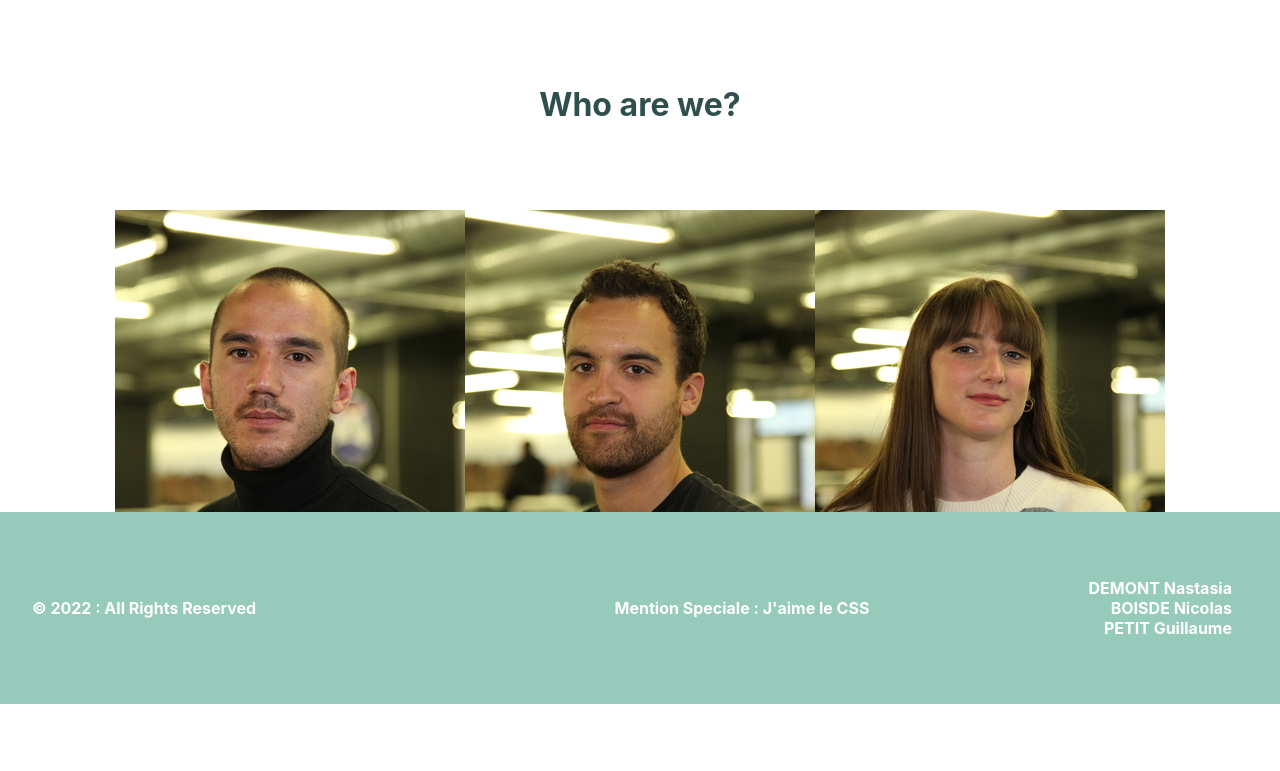
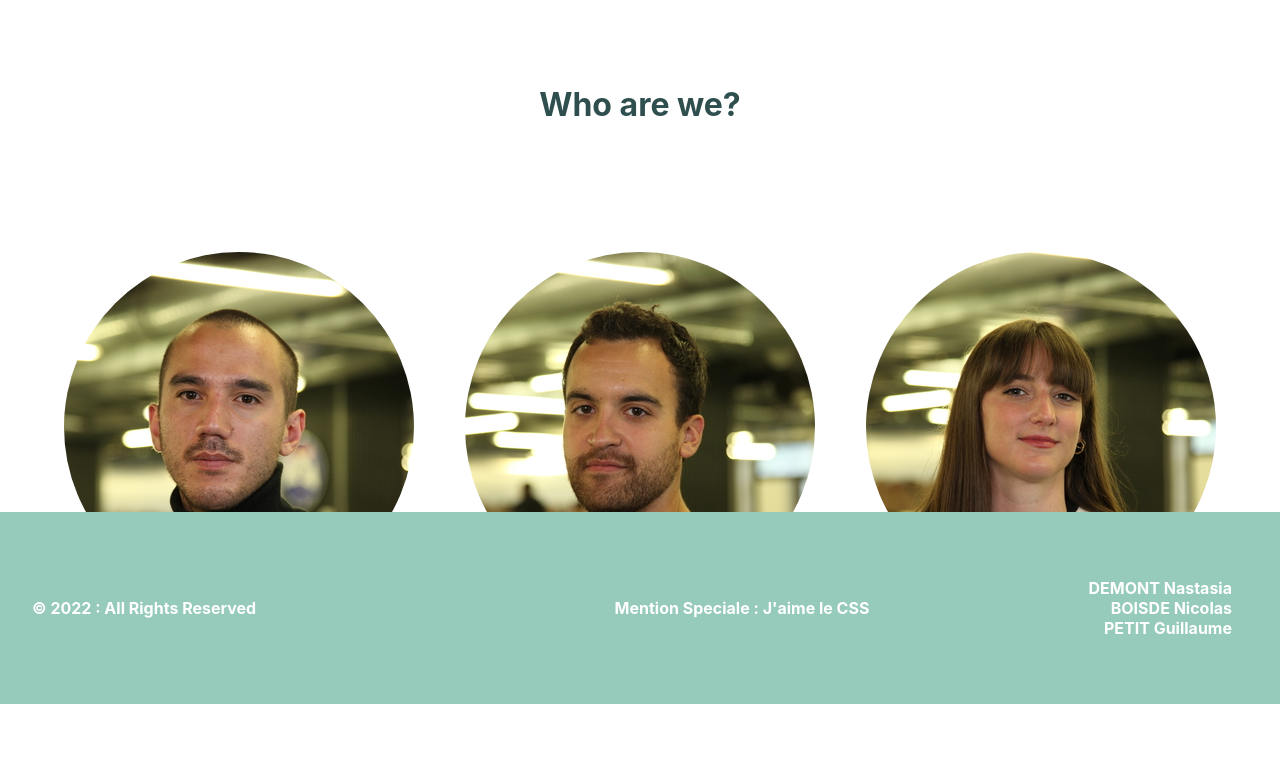
Before and after one commit to nboisde/webserv, a PHP site: page /php/about.php in a window 1280 px wide. Shown: the part 96-867 px from the top of the page. Before the commit the page ends 800 px from the top, so only its background shows below. Run offline with PHP 8.4, Linux system fonts and the light colour scheme.

Commit message:
Edit about page

```diff
--- a/www/css/style.css
+++ b/www/css/style.css
@@ -145,6 +145,15 @@ div.edit-picture label {
 	margin-top: -85px;
 }
 
+div.about {
+	justify-content: space-between;
+	display:flex;
+	margin: 5%;
+}
+
+div.about img {
+	border-radius: 50%;
+}
 /*-- FOOTER --*/
 footer {
 	left: 0;
--- a/www/php/about.php
+++ b/www/php/about.php
@@ -7,36 +7,23 @@
 		<?php include('header.php'); ?>
 	</header>
 		<h1>Who are we?</h1>
-		<table class="center">
-			<tr>
+		<div class="about">
+			<div>
 				<img src="/imgs/nboisde.jpeg" alt="Avatar">
-				<th></th>
+				<h2>Nicolas Boisde</h2>
+				<p>nboisde</p>
+			</div>
+			<div>
 				<img src="/imgs/gpetit.jpeg" alt="Avatar" >
-				<th></th>
-				<img src="/imgs/ndemont.jpeg" alt="Avatar">
-			</tr>
-			<tr>
-				<td>Nicolas</td>
-				<th></th>
-				<td>Guillaume</td>
-				<th></th>
-				<td>Nastasia</td>
-			</tr>
-			<tr>
-				<td>Boisde</td>
-				<th></th>
-				<td>Petit</td>
-				<th></th>
-				<td>Demont</td>
-			</tr>
-			<tr>
-				<td>nboisde</td>
-				<th></th>
-				<td>gpetit</td>
-				<th></th>
-				<td>ndemont</td>
-			</tr>
-		</table>
+				<h2>Guillaume Petit</h2>
+				<p>gpetit</p>
+			</div>
+			<div>
+				<img src="/imgs/ndemont.jpeg" alt="Avatar" >
+				<h2>Nastasia Demont</h2>
+				<p>ndemont</p>
+			</div>
+		</div>
 	</body>
 	<footer>
 	<?php include('footer.php');
```
